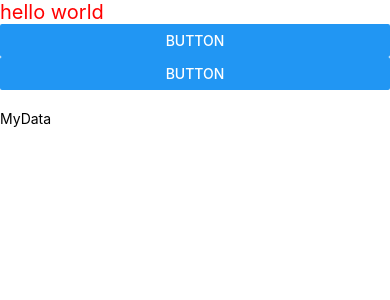
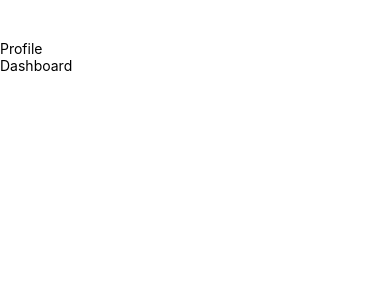
Before and after one commit to adnanDevelop/first-native-app, a React Native app: screen / in a window 390 px wide. Shown: the top 300 px of the page. Built offline with nearby package versions, Linux system fonts and the light colour scheme.

Commit message:
learned about how to create components in react native

```diff
--- a/App.js
+++ b/App.js
@@ -1,31 +1,18 @@
 import React from "react";
-import { StyleSheet, Text, View, Button } from "react-native";
+import { StyleSheet, View } from "react-native";
+
+import Profile from "./components/Profile";
+import Dashboard from "./components/Dashboard";
 
 const App = () => {
   return (
-    <View>
-      <Text style={styles.text}>hello world</Text>
-      <Button title="Button" />
-      <Button title="Button" style={{ marginTop: 20 }} />
-      <MyData />
+    <View style={{ marginTop: 40 }}>
+      <Profile />
+      <Dashboard />
     </View>
   );
 };
 
 export default App;
 
-const MyData = () => {
-  return <Text style={{ marginTop: 20 }}>MyData</Text>;
-};
-
-const styles = StyleSheet.create({
-  text: {
-    color: "red",
-    fontSize: 20,
-  },
-  btnStyle: {
-    backgroundColor: "red !important",
-    marginTop: 10,
-    color: "white",
-  },
-});
+const styles = StyleSheet.create({});
--- /dev/null
+++ b/components/Dashboard.jsx
@@ -0,0 +1,14 @@
+import { StyleSheet, Text, View } from "react-native";
+import React from "react";
+
+const Dashboard = () => {
+  return (
+    <View>
+      <Text>Dashboard</Text>
+    </View>
+  );
+};
+
+export default Dashboard;
+
+const styles = StyleSheet.create({});
--- /dev/null
+++ b/components/Profile.jsx
@@ -0,0 +1,14 @@
+import { StyleSheet, Text, View } from "react-native";
+import React from "react";
+
+const Profile = () => {
+  return (
+    <View>
+      <Text>Profile</Text>
+    </View>
+  );
+};
+
+export default Profile;
+
+const styles = StyleSheet.create({});
```
